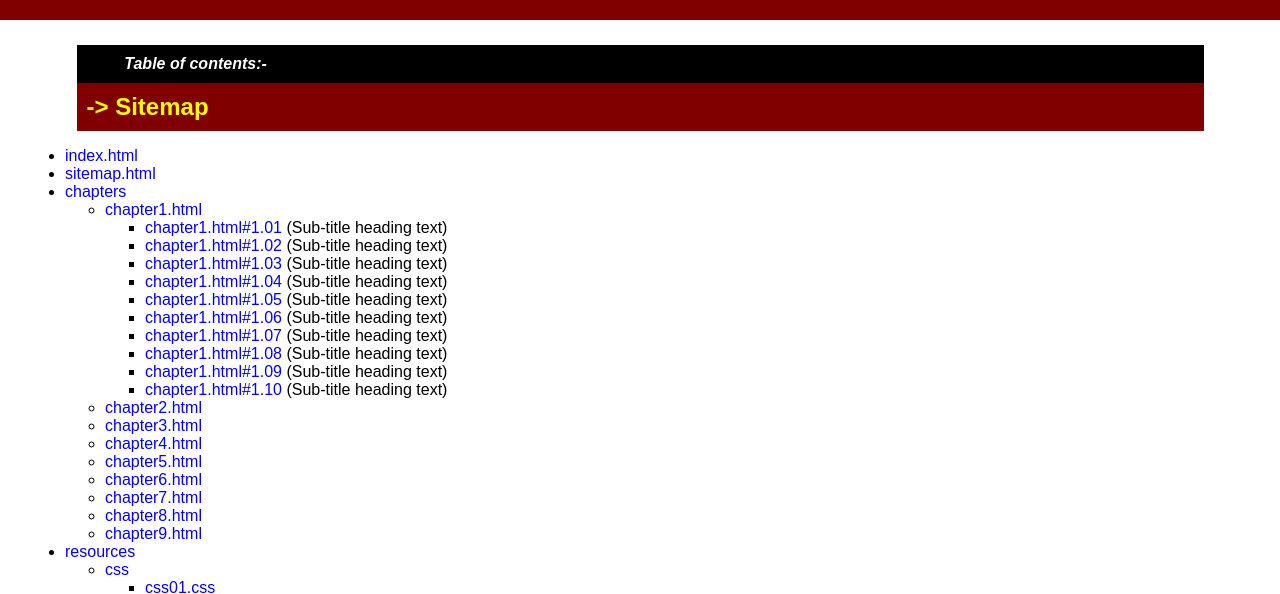
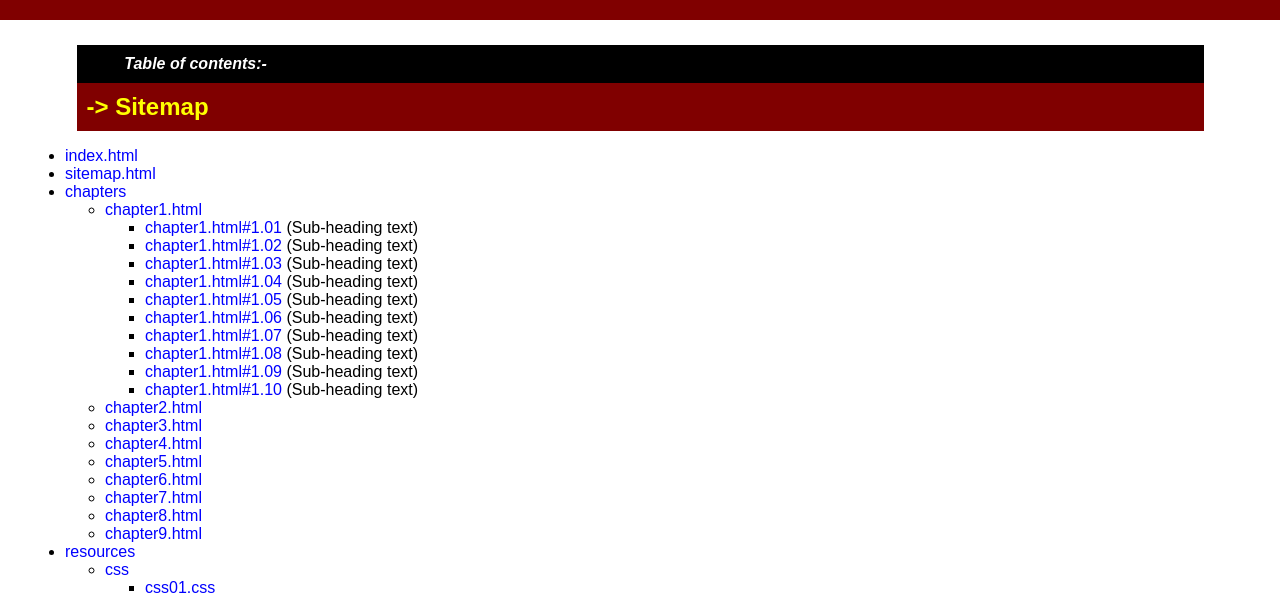
Before and after one commit to pramnora/html, a plain HTML site: page menu/book/01/sitemap.html in a window 1280 px wide. Shown: the part 196-790 px from the top of the page. Drawn offline with Linux system fonts and the light colour scheme.

Commit message:
Update sitemap.html
Changed: '(Sub-title heading text)' -> (Sub-heading text) x 10

```diff
--- a/menu/book/01/sitemap.html
+++ b/menu/book/01/sitemap.html
@@ -104,16 +104,16 @@
     <ul>
      <li><a href="chapters/chapter1.html">chapter1.html</a></li>
      <ul>
-      <li><a href="chapter1.html#1.01">chapter1.html#1.01</a> (Sub-title heading text)</li>
-      <li><a href="chapter1.html#1.02">chapter1.html#1.02</a> (Sub-title heading text)</li>
-      <li><a href="chapter1.html#1.03">chapter1.html#1.03</a> (Sub-title heading text)</li>
-      <li><a href="chapter1.html#1.04">chapter1.html#1.04</a> (Sub-title heading text)</li>
-      <li><a href="chapter1.html#1.05">chapter1.html#1.05</a> (Sub-title heading text)</li>
-      <li><a href="chapter1.html#1.06">chapter1.html#1.06</a> (Sub-title heading text)</li>
-      <li><a href="chapter1.html#1.07">chapter1.html#1.07</a> (Sub-title heading text)</li>
-      <li><a href="chapter1.html#1.08">chapter1.html#1.08</a> (Sub-title heading text)</li>
-      <li><a href="chapter1.html#1.09">chapter1.html#1.09</a> (Sub-title heading text)</li>
-      <li><a href="chapter1.html#1.10">chapter1.html#1.10</a> (Sub-title heading text)</li>
+      <li><a href="chapter1.html#1.01">chapter1.html#1.01</a> (Sub-heading text)</li>
+      <li><a href="chapter1.html#1.02">chapter1.html#1.02</a> (Sub-heading text)</li>
+      <li><a href="chapter1.html#1.03">chapter1.html#1.03</a> (Sub-heading text)</li>
+      <li><a href="chapter1.html#1.04">chapter1.html#1.04</a> (Sub-heading text)</li>
+      <li><a href="chapter1.html#1.05">chapter1.html#1.05</a> (Sub-heading text)</li>
+      <li><a href="chapter1.html#1.06">chapter1.html#1.06</a> (Sub-heading text)</li>
+      <li><a href="chapter1.html#1.07">chapter1.html#1.07</a> (Sub-heading text)</li>
+      <li><a href="chapter1.html#1.08">chapter1.html#1.08</a> (Sub-heading text)</li>
+      <li><a href="chapter1.html#1.09">chapter1.html#1.09</a> (Sub-heading text)</li>
+      <li><a href="chapter1.html#1.10">chapter1.html#1.10</a> (Sub-heading text)</li>
      </ul>
      <li><a href="chapters/chapter2.html">chapter2.html</a></li>
      <li><a href="chapters/chapter3.html">chapter3.html</a></li>
```
